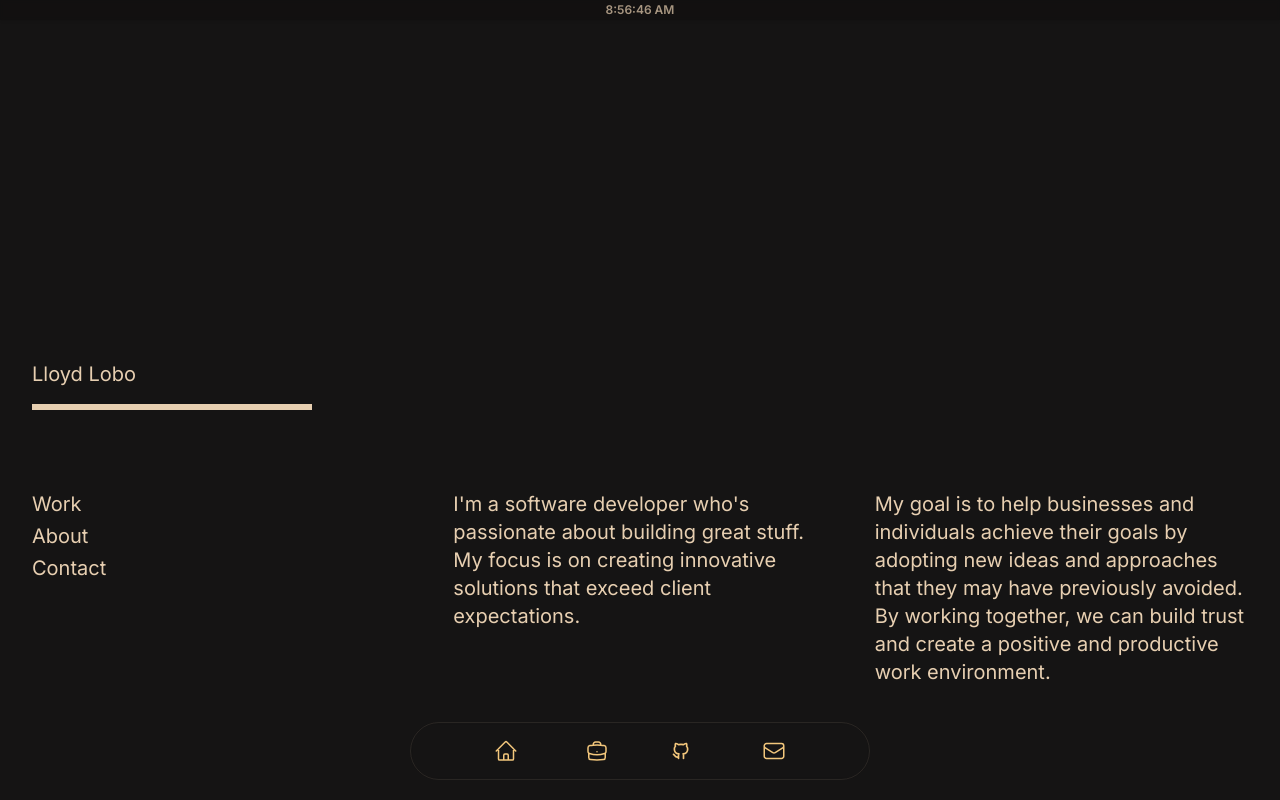
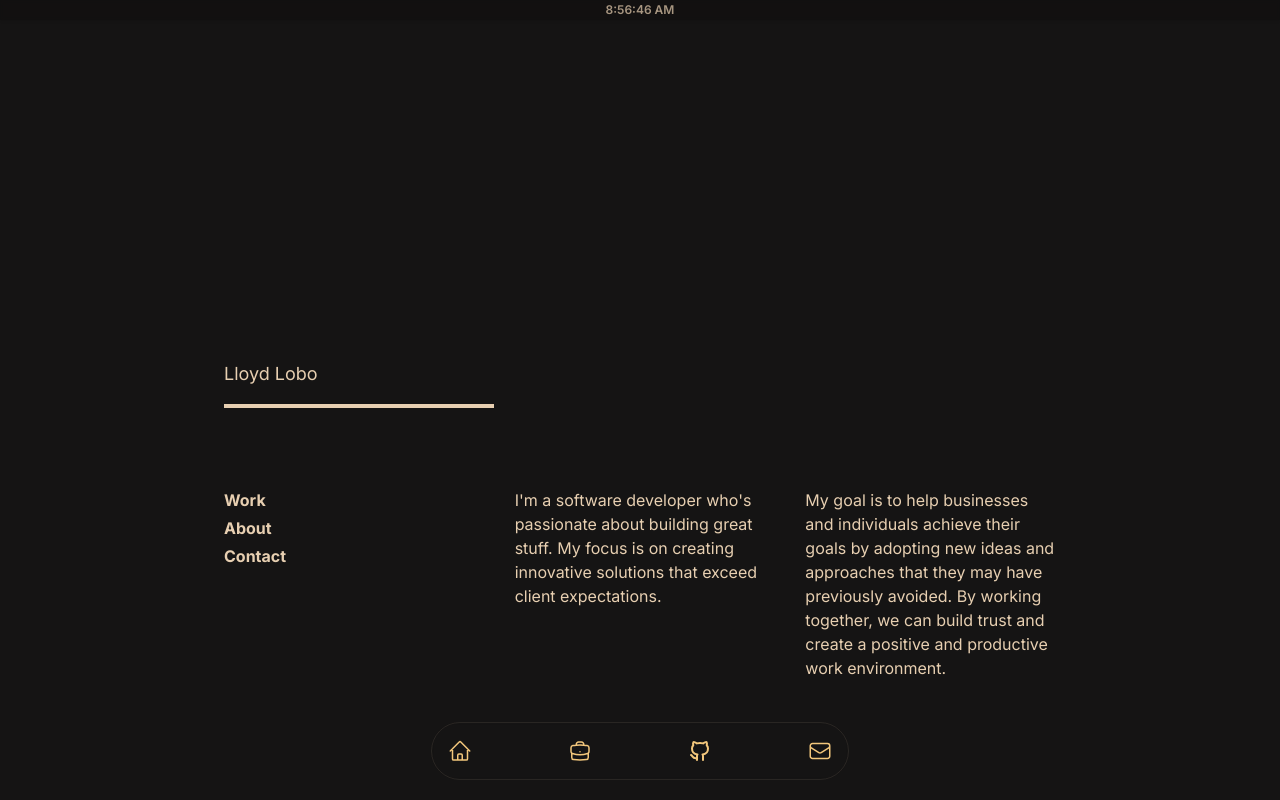
Before and after one commit to lloydlobo/lloydlobo.com, a Next.js app: page /work in a window 1280 px wide. Built offline with nearby package versions, Linux system fonts and the light colour scheme.

Commit message:
style: apply global article width

```diff
--- a/pages/index.tsx
+++ b/pages/index.tsx
@@ -19,9 +19,13 @@ export function ClockNav() {
     return () => clearInterval(interval);
   }, []);
   return (
-    <header className="flex z-50 min-h-[1.25rem] justify-center w-screen absolute px-2 top-0 bg-on-secondary/30 shadow items-center text-xs font-semibold brightness-100 backdrop-blur-[2px] gap-x-2">
+    <header className="flex z-50 min-h-[1.25rem] justify-center fixed left-0 right-0 px-2 top-0 bg-on-secondary/30 shadow items-center text-xs font-semibold brightness-100 backdrop-blur-[2px] gap-x-2">
       <span className="h-full text-secondary text-opacity-70">
-        {currentTime}
+        {currentTime ? (
+          <span>{currentTime}</span>
+        ) : (
+          <span className="blur-[0.5px]"> 0:00:00 AM</span>
+        )}
       </span>
     </header>
   );
@@ -33,7 +37,8 @@ export default function IndexPage() {
       <main className="">
         <ClockNav />
 
-        <div className="flex h-screen w-full absolute top-0 ">
+        <article>
+          <div className="flex h-screen relative top-0 ">
             <div className="relative mx-2 mt-20 lg:mt-36 w-full">
               <div
                 className="
@@ -65,13 +70,13 @@ selection:bg-accent selection:text-fuchsia-900 text-2xl px-4 container w-full sm
                       />
                     </svg>
                   </span>{" "}
-                software with the focus on on creating innovative solutions that
-                exceed client expectations.{" "}
+                  software with the focus on on creating innovative solutions
+                  that exceed client expectations.{" "}
                   <span className="inline-flex">
                     <strong>software developer</strong>
                   </span>{" "}
-                with an <span id="roughblock">eye</span> for design and motion.
-                deeply curious about functional and beautiful{" "}
+                  with an <span id="roughblock">eye</span> for design and
+                  motion. deeply curious about functional and beautiful{" "}
                   <svg
                     // https://primer.style/design/foundations/icons/git-compare-24
                     xmlns="http://www.w3.org/2000/svg"
@@ -126,7 +131,7 @@ selection:bg-accent selection:text-fuchsia-900 text-2xl px-4 container w-full sm
               </div>
             </div>
           </div>
-
+        </article>
         <DockNav />
       </main>
     </>
@@ -371,8 +376,12 @@ const LastVisit = () => {
 
 export function DockNav() {
   return (
-    <div className="dock z-50 absolute bottom-5 w-screen">
-      <div className="bar flex  justify-evenly bg-primary/[0.00] rounded-full min-w-[300px] lg:min-w-[460px] border border-opacity-10 border-secondary/10 mx-auto px-4 py-4 w-fit bg-opacity-40 backdrop-blur-[1.5px]">
+    <div className="dock z-50 fixed bottom-5 left-0 right-0 gird  mx-auto">
+      <div className="border border-opacity-10 rounded-full border-secondary/10 w-fit mx-auto bg-opacity-40 backdrop-blur-[1.5px]">
+        <div
+          // className="bar flex  justify-evenly bg-primary/[0.00] rounded-full min-w-[300px] lg:min-w-[460px]  mx-auto px-4 py-4 w-fit"
+          className="grid grid-flow-col gap-24 py-4 px-4"
+        >
           <Link
             href="/"
             className="font-semibold underline decoration-accent underline-offset-8 hover:text-accent"
@@ -425,14 +434,14 @@ export function DockNav() {
 
           <a
             href="https://github.com/lloydlobo/"
-          className="flex items-center font-semibold underline decoration-accent underline-offset-8 hover:text-accent"
+            className="font-semibold underline decoration-accent underline-offset-8 hover:text-accent"
             data-te-toggle="tooltip"
             data-te-placement="top"
             data-te-ripple-init
             data-te-ripple-color="light"
             title="Code"
           >
-          <svg viewBox="0 0 24 24" className="mr-1 -ml-1.5 h-5 w-5">
+            <svg viewBox="0 0 24 24" className="h-6 w-6">
               <path
                 fill="none"
                 stroke="currentColor"
@@ -470,5 +479,6 @@ export function DockNav() {
           </a>
         </div>
       </div>
+    </div>
   );
 }
--- a/pages/work.tsx
+++ b/pages/work.tsx
@@ -22,6 +22,7 @@ export default function WorkPage() {
 
       <div className="">
         <Section>
+          <article className="">
             <div className="pt-16">
               <h1 className="grid text-6xl lg:text-7xl font-semibold lg:font-bold text-transparent bg-clip-text bg-gradient-to-b from-on-secondary/20 bg-primary/70 to-primary">
                 <span className="relative">
@@ -33,6 +34,7 @@ export default function WorkPage() {
                 </span>
               </h1>
             </div>
+          </article>
         </Section>
       </div>
 
@@ -40,13 +42,14 @@ export default function WorkPage() {
         className={`mx-auto space-y-[6rem] font-sans lg:space-y-[12rem] mt-20`}
       >
         <Section>
+          <article className="">
             <div className="mx-auto w-full text-secondary">
               <div className="relative mx-auto w-full">
-              <p className="mb-20 w-fit pr-44 border-b-[6px] border-secondary pb-4 text-start text-xl font-normal">
+                <p className="mb-20 w-fit pr-44 border-b-[4px] border-secondary pb-4 text-start text-lg font-normal">
                   Lloyd Lobo
                 </p>
-              <div className="grid grid-cols-1 gap-12 text-xl sm:grid-cols-2 lg:grid-cols-3">
-                <ul className={`hidden space-y-1 lg:block`}>
+                <div className="grid grid-cols-1 gap-10 text-base sm:grid-cols-2 lg:grid-cols-3">
+                  <ul className={`hidden space-y-1 font-bold lg:block`}>
                     <li className="">
                       <Link href={`#work`}>Work</Link>
                     </li>
@@ -58,19 +61,20 @@ export default function WorkPage() {
                     </li>
                   </ul>
                   <p>
-                  I'm a software developer who's passionate about building great
-                  stuff. My focus is on creating innovative solutions that
-                  exceed client expectations.
+                    I'm a software developer who's passionate about building
+                    great stuff. My focus is on creating innovative solutions
+                    that exceed client expectations.
                   </p>
                   <p>
                     My goal is to help businesses and individuals achieve their
-                  goals by adopting new ideas and approaches that they may have
-                  previously avoided. By working together, we can build trust
-                  and create a positive and productive work environment.
+                    goals by adopting new ideas and approaches that they may
+                    have previously avoided. By working together, we can build
+                    trust and create a positive and productive work environment.
                   </p>
                 </div>
               </div>
             </div>
+          </article>
         </Section>
 
         <Section>
--- a/styles/globals.css
+++ b/styles/globals.css
@@ -81,8 +81,7 @@
   box-sizing: border-box;
   padding: 0;
   margin: 0;
-
-  /* @apply outline-1 outline-dotted; */
+  /* @apply outline-1 outline-dotted bg-purple-800 bg-opacity-[0.002]; */
 }
 
 html,
@@ -95,15 +94,15 @@ body {
 }
 
 body {
-  /* color: rgb(var(--foreground-rgb)); */
-  /* background: linear-gradient(
-      to bottom,
-      transparent,
-      rgb(var(--background-end-rgb))
-    )
-    rgb(var(--background-start-rgb)); */
-  /* @apply bg-gradient-to-b from-on-primary to-on-primary/90 bg-local; */
   @apply h-screen text-primary bg-on-primary;
+}
+
+main {
+  @apply px-4;
+}
+
+article {
+  @apply md:mx-44;
 }
 
 footer {
```
Lines whose indentation alone changed are shown as unchanged.
